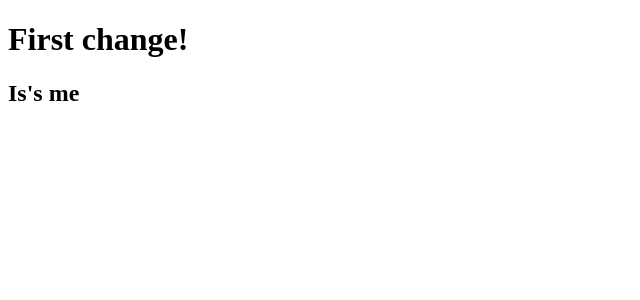
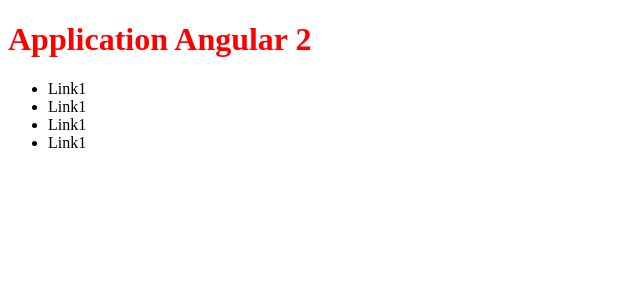
Before and after one commit to 3ndrius/Angular2, an Angular app: page / in a window 1280 px wide. Shown: the top 300 px of the page, without its empty margins (0-640 px from the left). Built offline with nearby package versions, Linux system fonts and the light colour scheme.

Commit message:
Style css and main component / 06

```diff
--- a/src/app/app.component.html
+++ b/src/app/app.component.html
@@ -1,6 +1,13 @@
-<h1>
-  {{title}}
-</h1>
-<h2>
-  {{name}}
-</h2>
+<header>
+  <h1>
+    {{title}}
+  </h1>
+  <nav>
+    <ul>
+      <li>Link1</li>
+      <li>Link1</li>
+      <li>Link1</li>
+      <li>Link1</li>
+    </ul>
+  </nav>
+</header>
--- a/src/app/app.component.ts
+++ b/src/app/app.component.ts
@@ -6,6 +6,6 @@ import { Component } from '@angular/core';
   styleUrls: ['./app.component.css']
 })
 export class AppComponent {
-  title = 'First change!';
-  name= "Is's me";
+  title = 'Application Angular 2';
+
 }
--- a/src/index.html
+++ b/src/index.html
@@ -7,6 +7,7 @@
 
   <meta name="viewport" content="width=device-width, initial-scale=1">
   <link rel="icon" type="image/x-icon" href="favicon.ico">
+
 </head>
 <body>
   <app-root>Loading...</app-root>
--- /dev/null
+++ b/src/public/main.css
@@ -0,0 +1,3 @@
+h1{
+    color:red;
+}
--- a/src/styles.css
+++ b/src/styles.css
@@ -1 +1,2 @@
 /* You can add global styles to this file, and also import other style files */
+@import './public/main.css';
```
